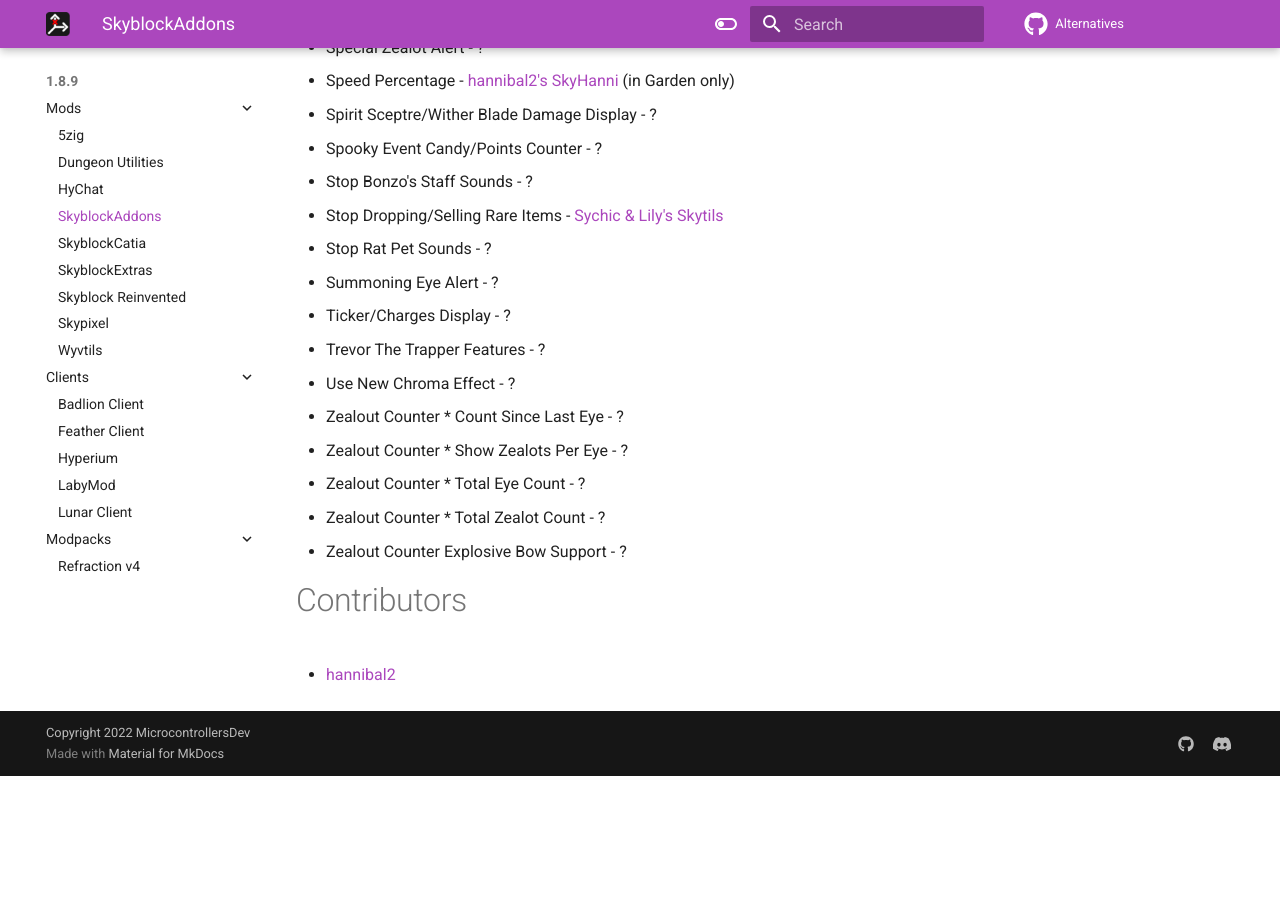
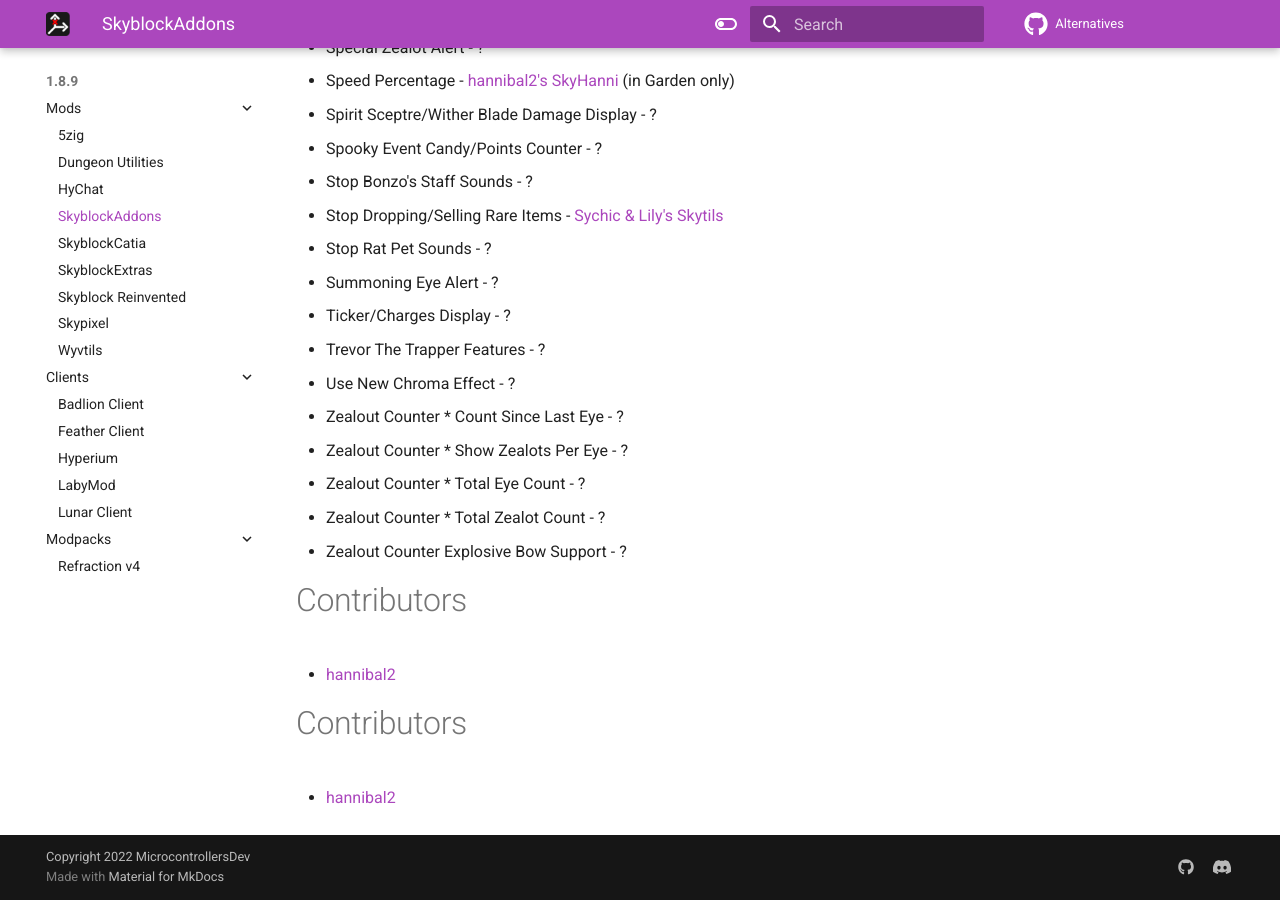
Before and after one commit to MicrocontrollersDev/Alternatives, an MkDocs documentation site: the page built from docs/1.8.9/skyblockaddons.md, in a window 1280 px wide and 900 px high, scrolled down 3821 px. Built offline with MkDocs 1.6.1 and Material for MkDocs 9.7.7, drawn with Linux system fonts in a browser that asks for light colours; comment, search, counter and statistics services are not loaded; before the commit the page ends 4597 px from its top, so only the background shows below that.

```diff
--- a/docs/1.8.9/skyblockaddons.md
+++ b/docs/1.8.9/skyblockaddons.md
@@ -133,3 +133,8 @@
 # Contributors
 
 * [hannibal2](https://github.com/hannibal002)
+
+
+# Contributors
+
+* [hannibal2](https://github.com/hannibal002)
```
